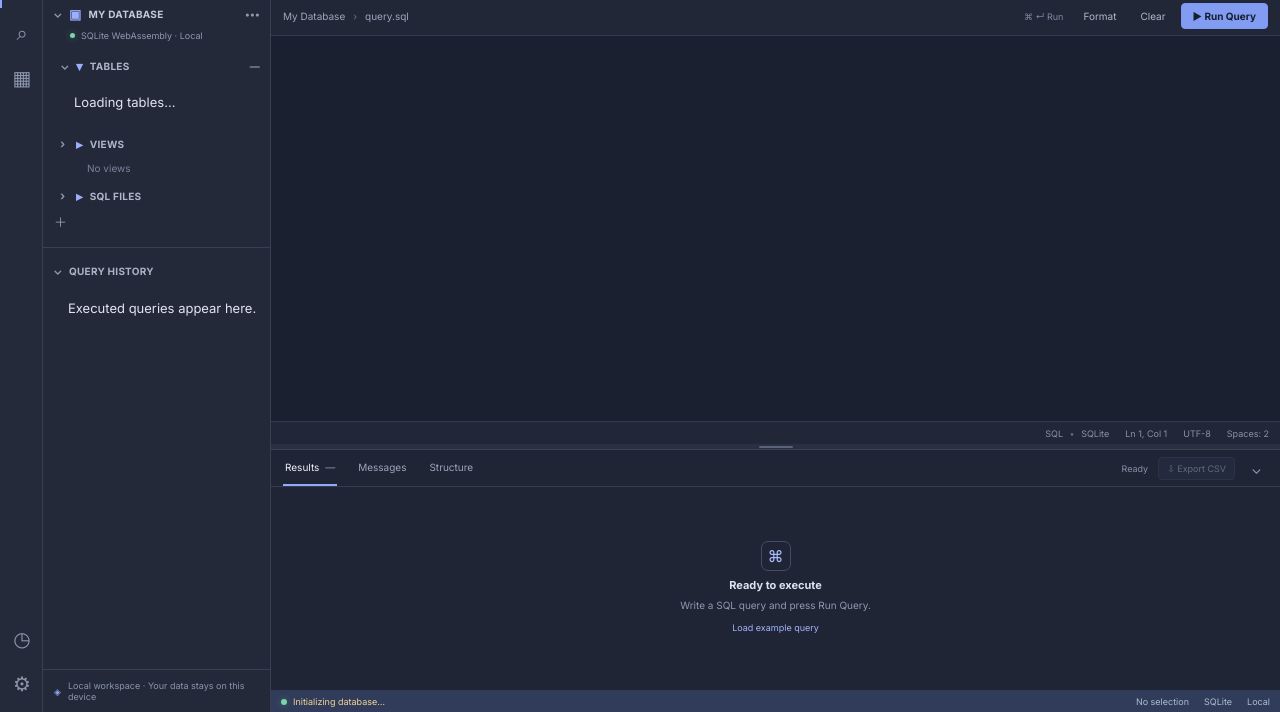
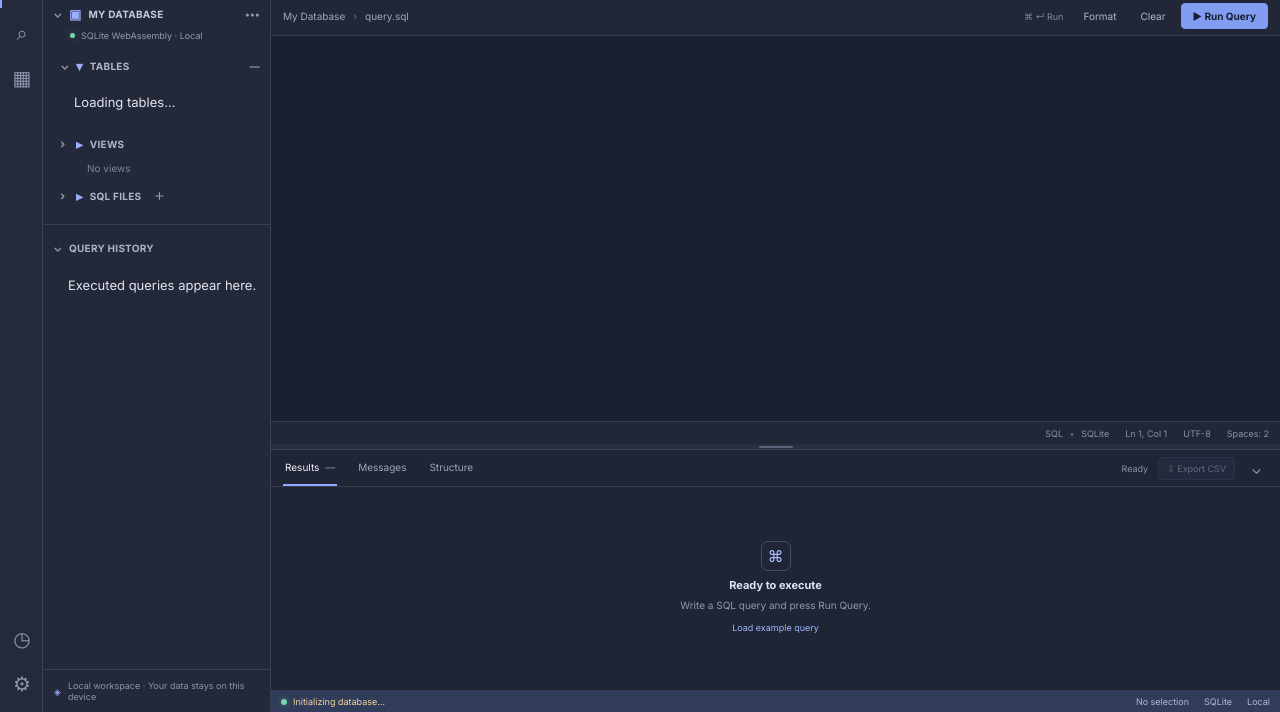
Before and after one commit to johnr1sh/Terminnia, a plain HTML site: page index.html in a window 1280 px wide. Shown: the part 88-800 px from the top of the page. Drawn offline with Linux system fonts and the light colour scheme.

Commit message:
Fix SQL files explorer action markup

```diff
--- a/index.html
+++ b/index.html
@@ -41,7 +41,7 @@
           <div class="tree-empty" id="views-empty">No views</div>
         </div>
         <div class="tree-group">
-          <button class="tree-heading subheading"><span class="tree-chevron">›</span><span class="tree-folder">▸</span><span>SQL FILES</span><span class="tree-actions"><button class="mini-action" id="new-query" title="New query">＋</button></span></button>
+          <div class="tree-heading subheading"><span class="tree-chevron">›</span><span class="tree-folder">▸</span><span>SQL FILES</span><button class="mini-action" id="new-query" title="New query">＋</button></div>
         </div>
       </section>
       <section class="history-section" id="history-section"><button class="tree-heading"><span class="tree-chevron">⌄</span><span>QUERY HISTORY</span></button><div id="history-list" class="history-list"><p class="muted small">Executed queries appear here.</p></div></section>
```
